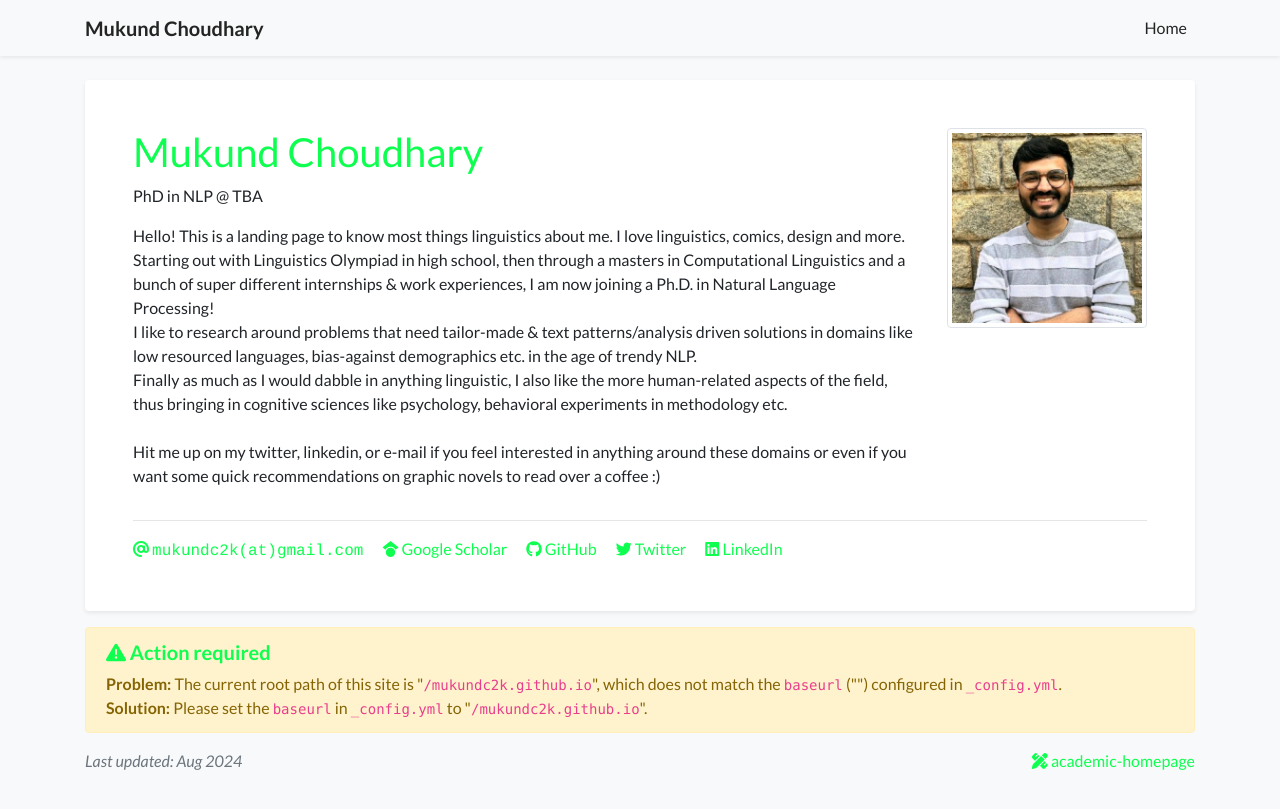
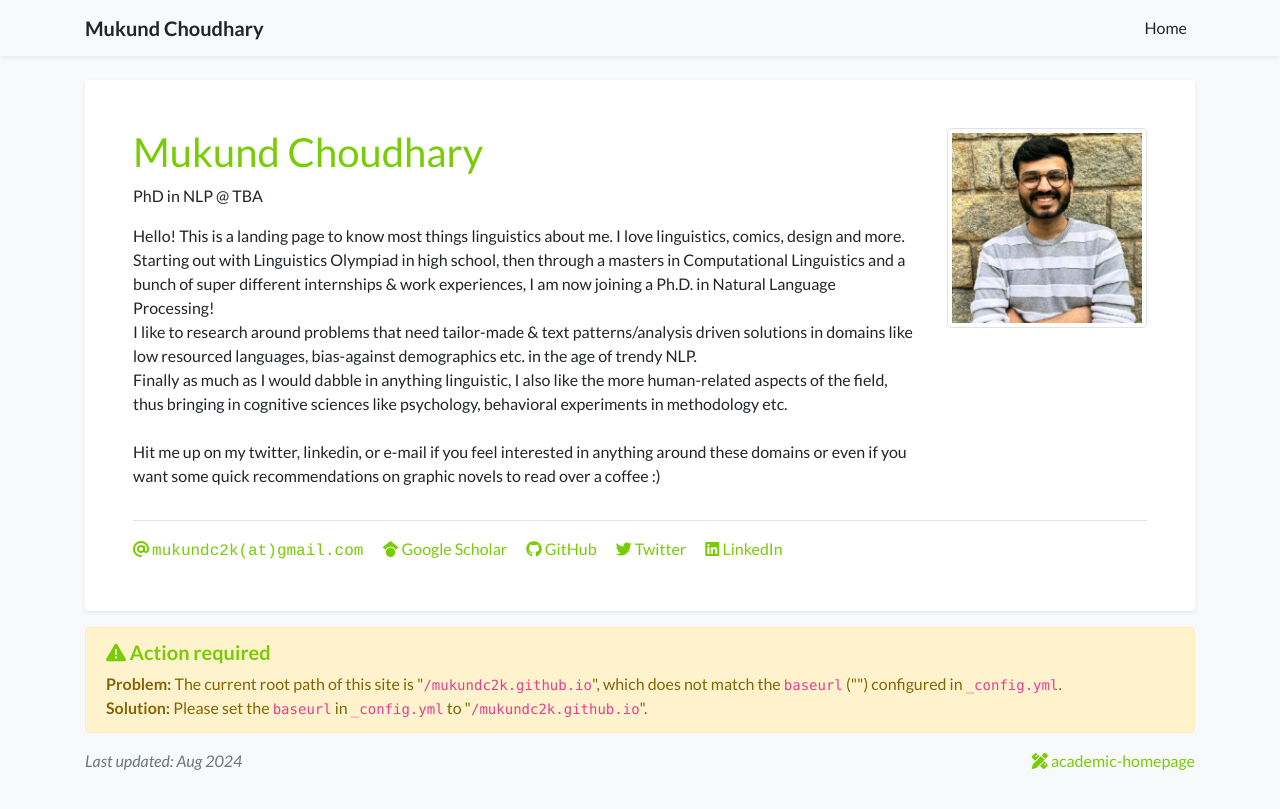
Before and after one commit to mukundc2k/mukundc2k.github.io, a Jekyll site: the page built from index.html, in a window 1280 px wide. Shown: the top 809 px of the page. Built offline with Jekyll 4.4.1, drawn with Linux system fonts in a browser that asks for light colours; a style sheet for code colours, icons or effects is not loaded.

Commit message:
Update global.css

```diff
--- a/assets/css/global.css
+++ b/assets/css/global.css
@@ -8,7 +8,7 @@ body {
 h1, h2, h3, h4, h5, h6,
 .h1, .h2, .h3, .h4, .h5, .h6 {
     font-weight: 700;
-    color: #0FFF50;
+    color: #78CC04;
 }
 
 .text-profile-position {
@@ -22,11 +22,11 @@ h1, h2, h3, h4, h5, h6,
 
 .navbar {
     opacity: 0.95;
-    color: #0FFF50;
+    color: #78CC04;
 }
 
 a {
-    color: #0FFF50;
+    color: #78CC04;
 }
 
 .inline-badge {
```
